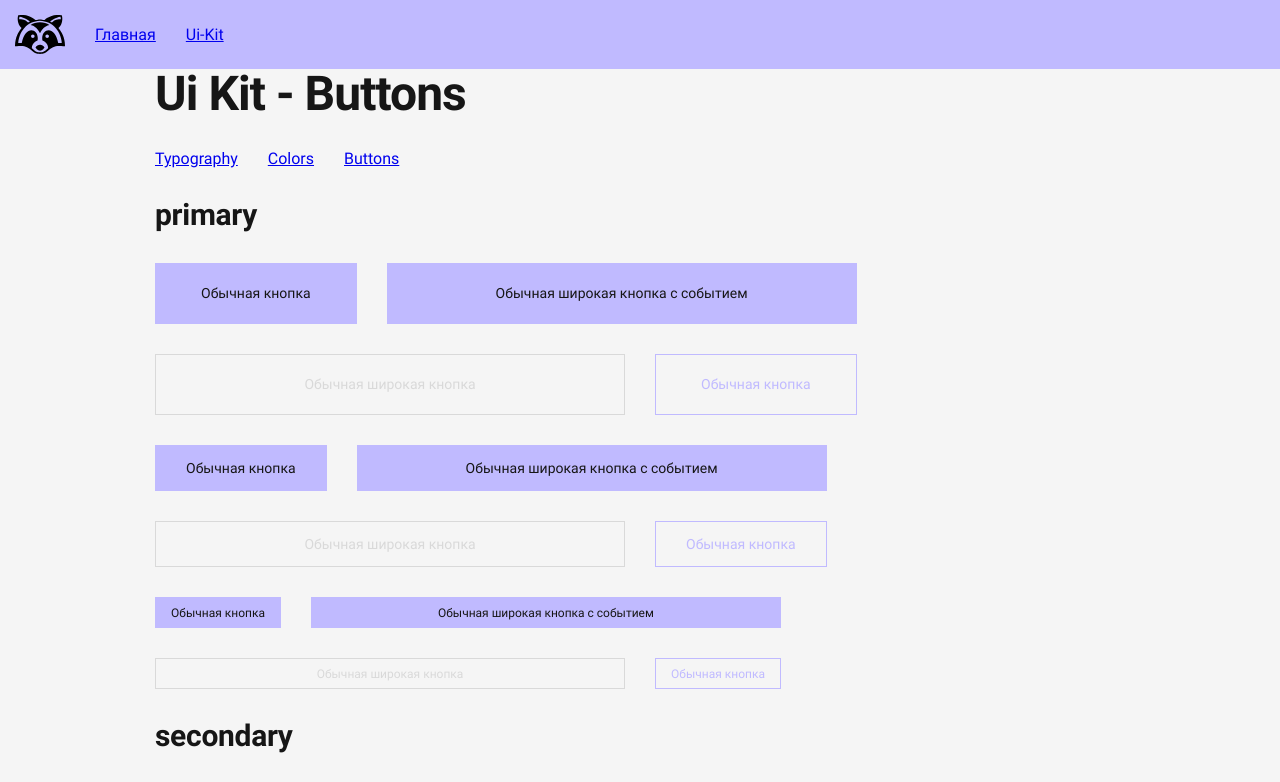
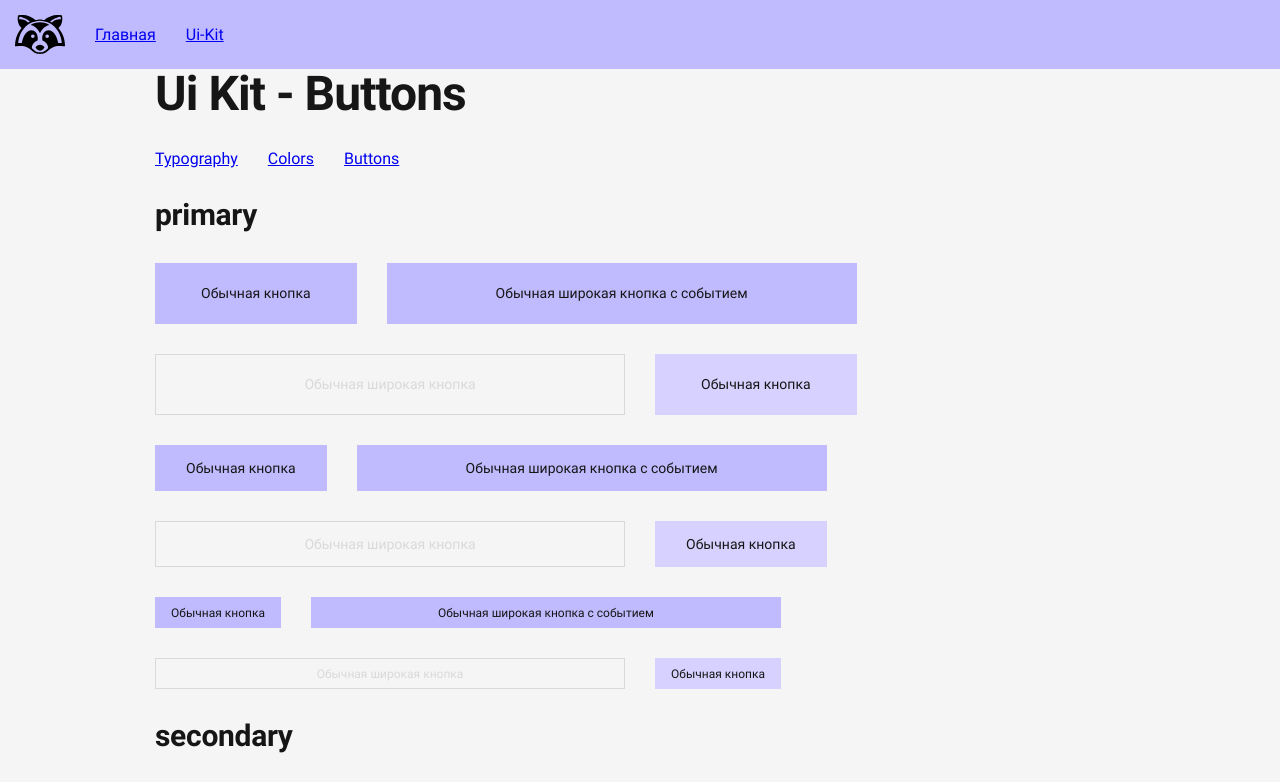
Before and after one commit to ramstex/reactor, a React app: page /ui-kit/buttons in a window 1280 px wide. Shown: the top 782 px of the page. Built offline with nearby package versions, Linux system fonts and the light colour scheme.

Commit message:
Button active

```diff
--- a/src/components/Ui/Button/Button.jsx
+++ b/src/components/Ui/Button/Button.jsx
@@ -31,6 +31,7 @@ class UiButton extends React.Component {
 			'children',
 			'href',
 			'disabled',
+			'active',
 			'ghost',
 			'wide',
 		] );
--- a/src/components/Ui/Button/Button.scss
+++ b/src/components/Ui/Button/Button.scss
@@ -53,6 +53,7 @@ $themes: (
 					border-color: colors.getColor($theme + '-light');
 					color: colors.getColor($text);
 					background-color: colors.getColor($theme + '-light');
+					outline: none;
 				}
 			}
 		}
--- a/src/pages/UiKit/pages/Buttons/Buttons.jsx
+++ b/src/pages/UiKit/pages/Buttons/Buttons.jsx
@@ -70,7 +70,7 @@ class PageUiKitButtons extends React.Component {
 										</Col>
 
 										<Col className={this.classNameCol()}>
-											<UiButton theme={theme} size={size} ghost>
+											<UiButton theme={theme} size={size} ghost active>
 												Обычная кнопка
 											</UiButton>
 										</Col>
```
